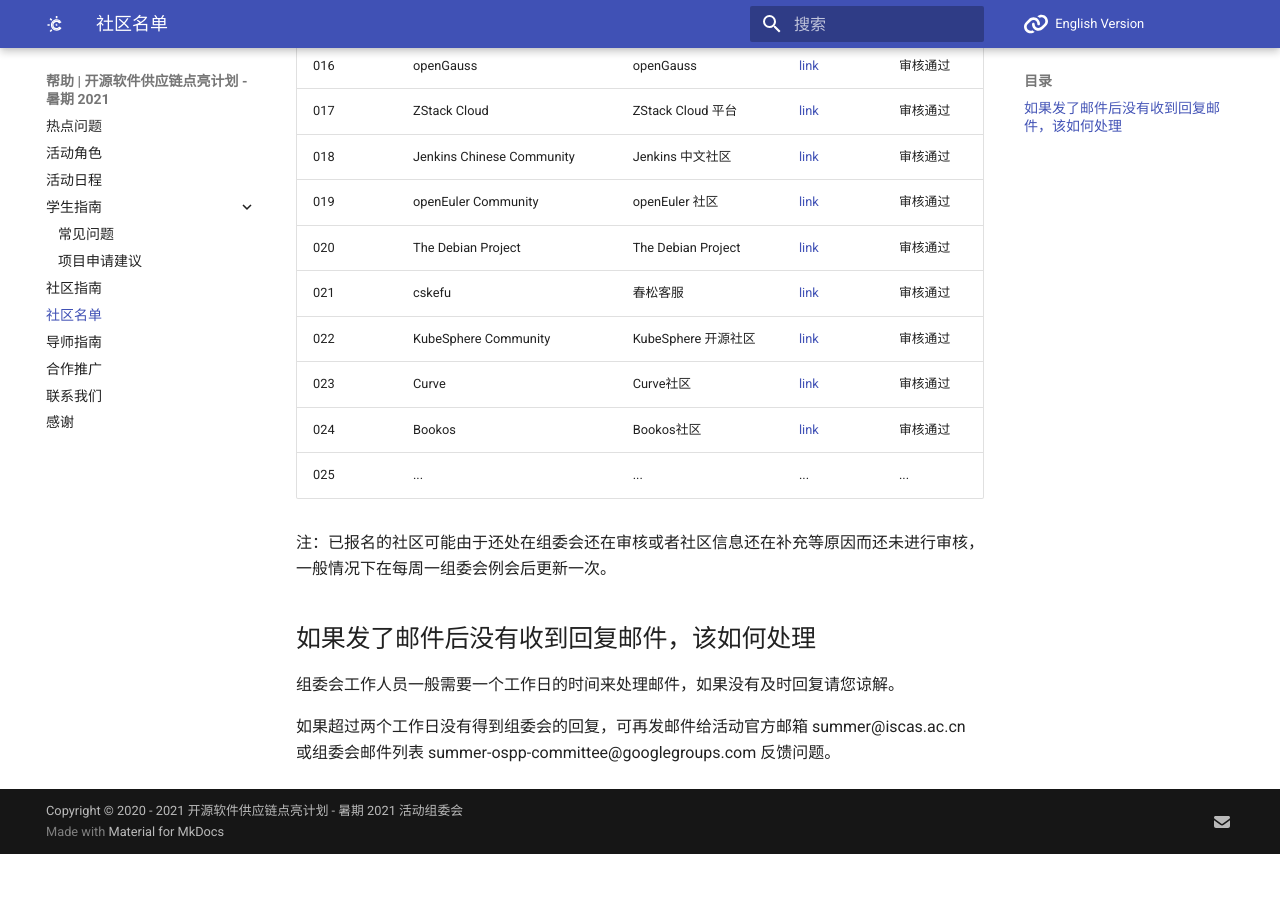
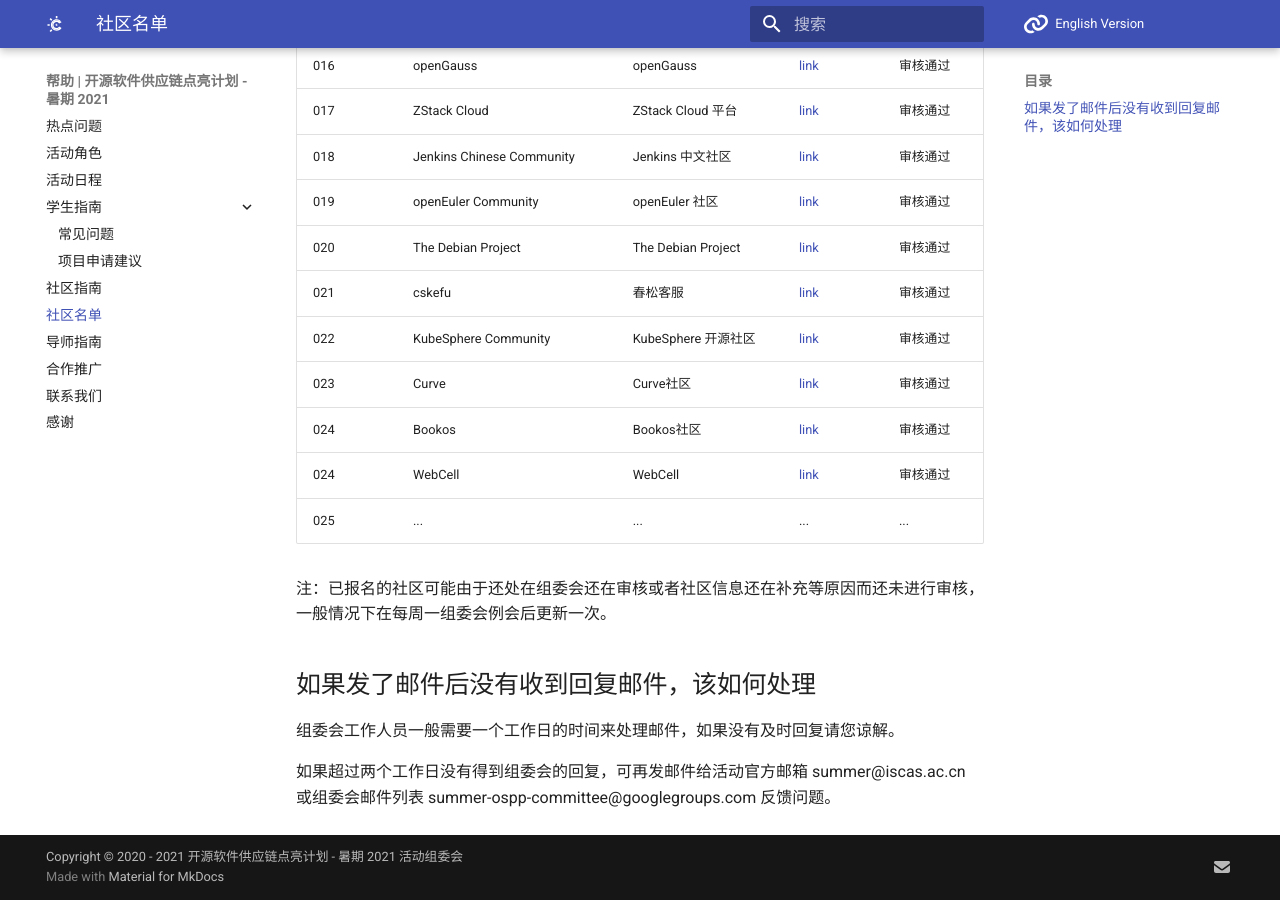
Before and after one commit to summer-ospp/help, an MkDocs documentation site: the page built from docs/communities-list.md, in a window 1280 px wide and 900 px high, scrolled down 1060 px. Built offline with MkDocs 1.6.1 and Material for MkDocs 9.7.7, drawn with Linux system fonts in a browser that asks for light colours; comment, search, counter and statistics services are not loaded; before the commit the page ends 1914 px from its top, so only the background shows below that.

Commit message:
Update communities-list.md
添加webcell社区

```diff
--- a/docs/communities-list.md
+++ b/docs/communities-list.md
@@ -30,6 +30,7 @@
 | 022  | KubeSphere Community    | KubeSphere 开源社区      | [link](https://kubesphere.io/)                         |审核通过   |
 | 023  | Curve                   | Curve社区                | [link](https://www.opencurve.io/)                      | 审核通过    |
 | 024  | Bookos                  | Bookos社区               | [link]( https://www.book-os.org)                       | 审核通过    |
+| 024  | WebCell                 | WebCell                 | [link](https://web-cell.dev/)                           | 审核通过    |
 | 025  | ...                     | ...                     | ...                                                     | ...      |
 
 注：已报名的社区可能由于还处在组委会还在审核或者社区信息还在补充等原因而还未进行审核，一般情况下在每周一组委会例会后更新一次。
```
